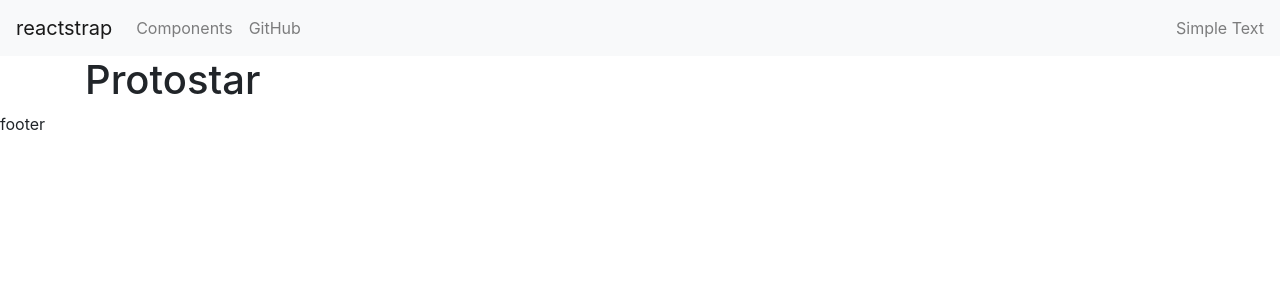
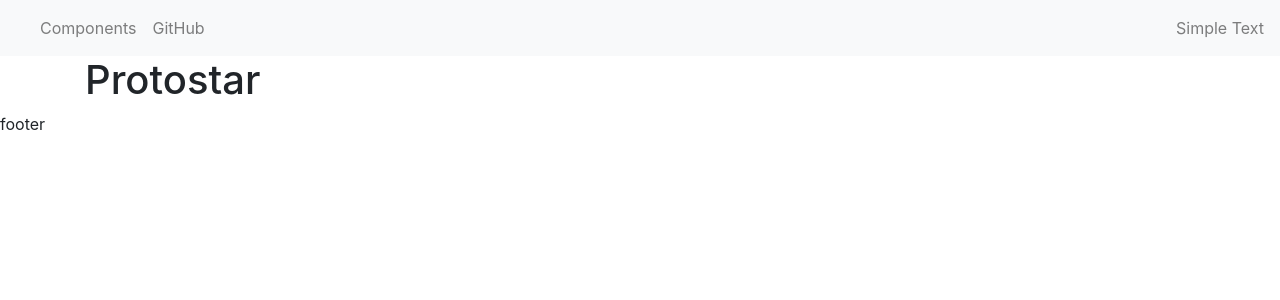
Before and after one commit to aribambang/protostar, a Next.js app: page / in a window 1280 px wide. Shown: the top 300 px of the page. Built offline with nearby package versions, Linux system fonts and the light colour scheme.

Commit message:
add env variables with next.js

```diff
--- a/components/Header/index.js
+++ b/components/Header/index.js
@@ -1,5 +1,5 @@
 import { useState } from 'react';
-
+import { APP_NAME } from '../../config';
 import {
   Collapse,
   Navbar,
@@ -23,7 +23,7 @@
   return (
     <div>
       <Navbar color='light' light expand='md'>
-        <NavbarBrand href='/'>reactstrap</NavbarBrand>
+        <NavbarBrand href='/'>{APP_NAME}</NavbarBrand>
         <NavbarToggler onClick={toggle} />
         <Collapse isOpen={isOpen} navbar>
           <Nav className='mr-auto' navbar>
--- /dev/null
+++ b/config.js
@@ -0,0 +1,8 @@
+import getConfig from 'next/config';
+
+const { publicRuntimeConfig } = getConfig();
+
+export const API = publicRuntimeConfig.PRODUCTION
+  ? publicRuntimeConfig.API_PRODUCTION_URL
+  : publicRuntimeConfig.API_DEVELOPMENT_URL;
+export const APP_NAME = publicRuntimeConfig.APP_NAME;
```
Also changed, not shown: 1 other file (tests, documents, lock files or other folders).
